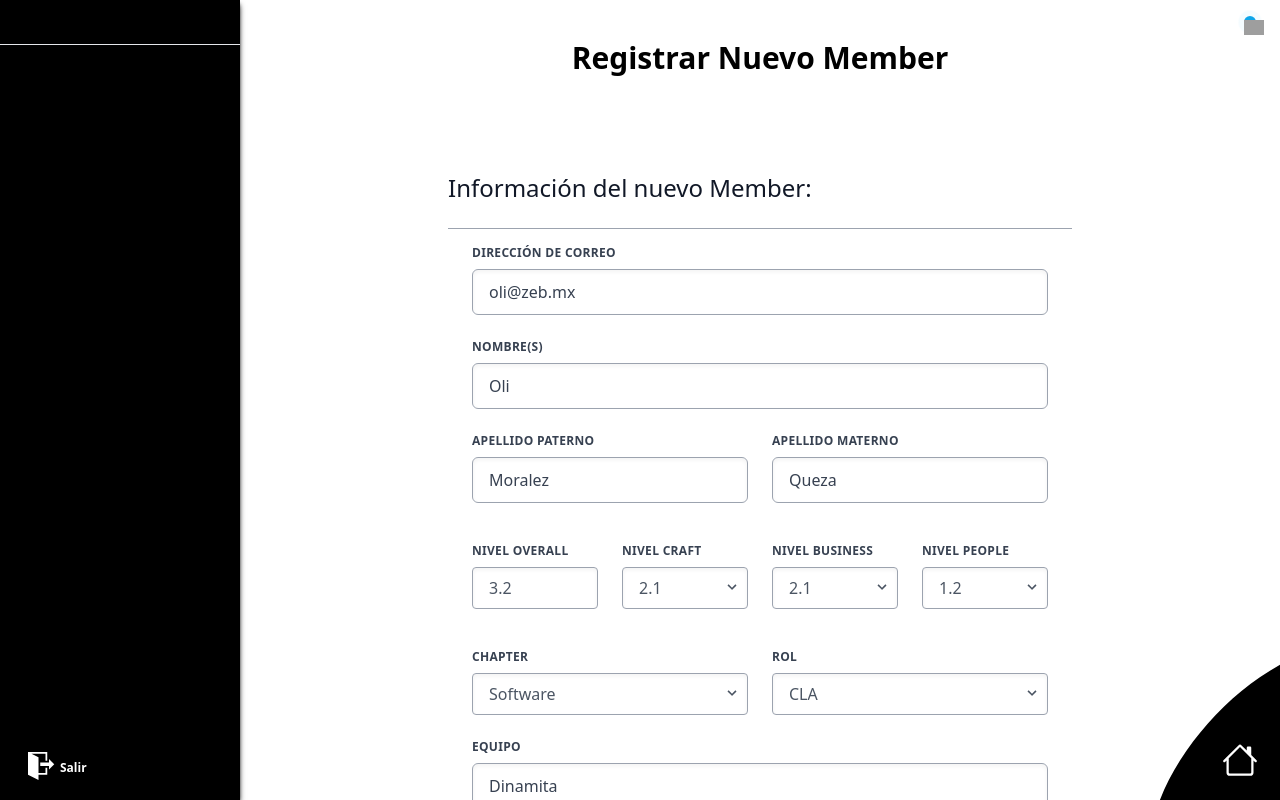
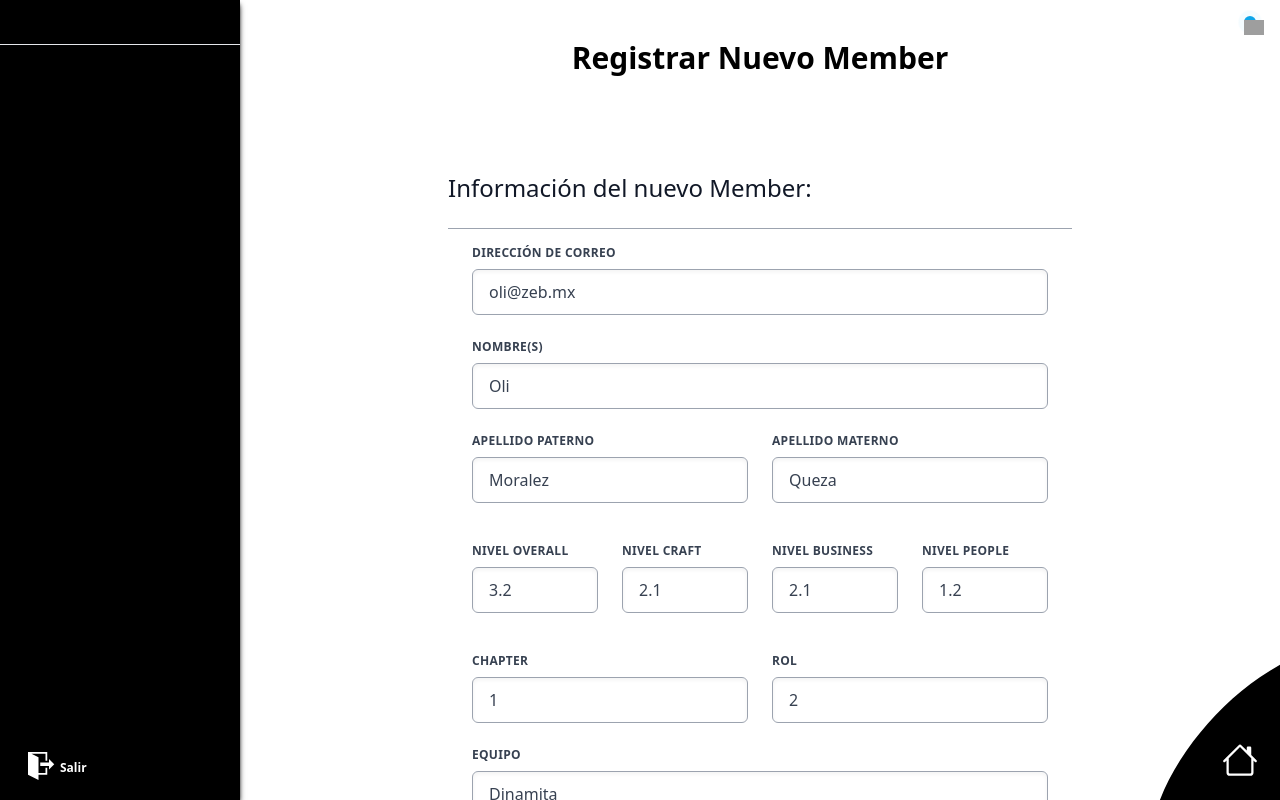
Before and after one commit to Naiztu/Project-Feedback-Zebrands, a Next.js app in the folder Proyecto/client/: page /prueba in a window 1280 px wide. Built offline with nearby package versions, Linux system fonts and the light colour scheme; grey boxes are pictures that could not be loaded.

Commit message:
register-update member profile

```diff
--- a/Proyecto/client/components/Registro.js
+++ b/Proyecto/client/components/Registro.js
@@ -1,9 +1,11 @@
 import React, { useEffect, useState } from "react";
 import swal from "sweetalert";
 import { useUser } from "../context/userContext";
+import { updateMember, createMember } from "../services/empleado";
 
 export default function Registro({ regMember, isSaved }) {
   const [isSave, setIsSave] = useState(isSaved);
+    const [isEdited, setIsEdited] = useState(!isSaved);
   const {
     nombre,
     apellido_paterno,
@@ -33,16 +35,23 @@ export default function Registro({ regMember, isSaved }) {
     setPreMember(newMember);
   };
 
-  const handleSave = () => {
-    if (!isSave) {
-      registerMember();
-      setIsSave(true);
-    } else
-    setIsEdited(false);
+  const handleEdit = () => {
+    setIsEdited(true);
   };
 
+  const handleSave = () => {
+    if (isSave) {
+      //alert("actualiza");
+      updateEmpleado();
+    } else
+    //
+    registerMember();
+    setIsEdited(true);
+  };
+
+
   const options = [
-    { label: "Elije...", value: 0 },
+    { label: "Elige...", value: 0 },
     { label: "1.1", value: 1.1 },
     { label: "1.2", value: 1.2 },
     { label: "1.3", value: 1.3 },
@@ -61,12 +70,12 @@ export default function Registro({ regMember, isSaved }) {
   ];
 
   const optionsChapter = [
-    { label: "Elije...", value: 0 },
+    { label: "Elige...", value: 0 },
     { label: "Software", value: 1 },
   ];
 
   const optionsRol = [
-    { label: "Elije...", value: 0 },
+    { label: "Elige...", value: 0 },
     { label: "CM", value: 3 },
     { label: "CLA", value: 2 },
   ];
@@ -77,8 +86,23 @@ export default function Registro({ regMember, isSaved }) {
       swal("Nuevo member registrado", {
         icon: "success",
       });
+      setPreMember(regMember)
     } catch (error) {
+      console.log(error)
       swal("Hubo un error, member no regustrado", {
+        icon: "warning",
+      });
+    }
+  };
+
+  const updateEmpleado = async () => {
+    try {
+      const data = await updateMember(preMember);
+      swal("Member actualizado", {
+        icon: "success",
+      });
+    } catch (error) {
+      swal("Hubo un error, no se actualizo el member", {
         icon: "warning",
       });
     }
@@ -108,7 +132,7 @@ export default function Registro({ regMember, isSaved }) {
                     >
                       Dirección de Correo
                     </label>
-                    {!isSaved ? (
+                    {isEdited ? (
                       <input
                         className="appearance-none block w-full bg-white text-gray-700 border border-gray-400 shadow-inner rounded-md py-3 px-4 leading-tight focus:outline-none  focus:border-gray-500"
                         onChange={handleChange}
@@ -127,7 +151,7 @@ export default function Registro({ regMember, isSaved }) {
                     <label className="block uppercase tracking-wide text-gray-700 text-xs font-bold mb-2">
                       Nombre(s)
                     </label>
-                    {!isSaved ? (
+                    {isEdited ? (
                       <input
                         className="appearance-none block w-full bg-white text-gray-700 border border-gray-400 shadow-inner rounded-md py-3 px-4 leading-tight focus:outline-none  focus:border-gray-500"
                         onChange={handleChange}
@@ -147,7 +171,7 @@ export default function Registro({ regMember, isSaved }) {
                       <label className="block uppercase tracking-wide text-gray-700 text-xs font-bold mb-2">
                         Apellido Paterno
                       </label>
-                      {!isSaved ? (
+                      {isEdited ? (
                         <input
                           className="appearance-none block w-full bg-white text-gray-700 border border-gray-400 shadow-inner rounded-md py-3 px-4 leading-tight focus:outline-none  focus:border-gray-500"
                           onChange={handleChange}
@@ -166,7 +190,7 @@ export default function Registro({ regMember, isSaved }) {
                       <label className="block uppercase tracking-wide text-gray-700 text-xs font-bold mb-2">
                         Apellido Materno
                       </label>
-                      {!isSaved ? (
+                      {isEdited ? (
                         <input
                           className="appearance-none block w-full bg-white text-gray-700 border border-gray-400 shadow-inner rounded-md py-3 px-4 leading-tight focus:outline-none  focus:border-gray-500"
                           onChange={handleChange}
@@ -188,7 +212,7 @@ export default function Registro({ regMember, isSaved }) {
                         Nivel Overall
                       </label>
                       <div className="flex-shrink w-full inline-block relative">
-                        {!isSaved ? (
+                        {isEdited ? (
                           <div
                             className="block appearance-none text-gray-600 w-full bg-white border border-gray-400 shadow-inner px-4 py-2 pr-8 rounded"
                             value={preMember.nivel_general}
@@ -209,7 +233,7 @@ export default function Registro({ regMember, isSaved }) {
                         Nivel Craft
                       </label>
 
-                      {!isSaved ? (
+                      {isEdited ? (
                         <div className="flex-shrink w-full inline-block relative">
                           <select
                             className="block appearance-none text-gray-600 w-full bg-white border border-gray-400 shadow-inner px-4 py-2 pr-8 rounded"
@@ -245,7 +269,7 @@ export default function Registro({ regMember, isSaved }) {
                         Nivel Business
                       </label>
 
-                      {!isSaved ? (
+                      {isEdited ? (
                         <div className="flex-shrink w-full inline-block relative">
                           <select
                             className="block appearance-none text-gray-600 w-full bg-white border border-gray-400 shadow-inner px-4 py-2 pr-8 rounded"
@@ -280,7 +304,7 @@ export default function Registro({ regMember, isSaved }) {
                       <label className="block uppercase tracking-wide text-gray-700 text-xs font-bold mb-2">
                         Nivel People
                       </label>
-                      {!isSaved ? (
+                      {isEdited ? (
                         <div className="flex-shrink w-full inline-block relative">
                           <select
                             className="block appearance-none text-gray-600 w-full bg-white border border-gray-400 shadow-inner px-4 py-2 pr-8 rounded"
@@ -317,7 +341,7 @@ export default function Registro({ regMember, isSaved }) {
                       <label className="block uppercase tracking-wide text-gray-700 text-xs font-bold mb-2">
                         Chapter
                       </label>
-                      {!isSaved ? (
+                      {isEdited ? (
                         <div className="flex-shrink w-full inline-block relative">
                           <select
                             className="block appearance-none text-gray-600 w-full bg-white border border-gray-400 shadow-inner px-4 py-2 pr-8 rounded"
@@ -351,7 +375,7 @@ export default function Registro({ regMember, isSaved }) {
                       <label className="block uppercase tracking-wide text-gray-700 text-xs font-bold mb-2">
                         Rol
                       </label>
-                      {!isSaved ? (
+                      {isEdited? (
                         <div className="flex-shrink w-full inline-block relative">
                           <select
                             className="block appearance-none text-gray-600 w-full bg-white border border-gray-400 shadow-inner px-4 py-2 pr-8 rounded"
@@ -386,7 +410,7 @@ export default function Registro({ regMember, isSaved }) {
                     <label className="block uppercase tracking-wide text-gray-700 text-xs font-bold mb-2">
                       Equipo
                     </label>
-                    {!isSaved ? (
+                    {isEdited ? (
                       <input
                         className="appearance-none block w-full bg-white text-gray-700 border border-gray-400 shadow-inner rounded-md py-3 px-4 leading-tight focus:outline-none  focus:border-gray-500"
                         onChange={handleChange}
@@ -402,17 +426,14 @@ export default function Registro({ regMember, isSaved }) {
                     )}
                   </div>
                 </div>
-
-                {!isSaved && (
                   <div className="flex justify-end">
                     <button
-                      className="appearance-none bg-gray-200 text-gray-900 px-2 py-1 shadow-sm border border-gray-400 rounded-md mr-3"
-                      onClick={handleSave}
+                      className="btn"
+                      onClick={isEdited ? handleSave : handleEdit }
                     >
-                      Terminar con el Registro
+                      {isEdited ?  "Terminar Registro" :   "Actualiza Datos"}
                     </button>
                   </div>
-                )}
               </div>
             </div>
           </div>
@@ -436,5 +457,5 @@ Registro.defaultProps = {
     id_chapter: 1,
     id_rol: 0,
   },
-  isSaved: true,
+  isSaved: false,
 };
--- a/Proyecto/client/pages/prueba.js
+++ b/Proyecto/client/pages/prueba.js
@@ -17,7 +17,7 @@ export default function Prueba() {
     correo_electronico: "oli@zeb.mx",
     equipo:"Dinamita",
     id_chapter:1,
-    id_rol:2}} isSaved={false}/>
+    id_rol:2}} isSaved={true}/>
     </Layout>
   );
 }
--- a/Proyecto/client/services/empleado.js
+++ b/Proyecto/client/services/empleado.js
@@ -97,3 +97,13 @@ export async function createMember(body) {
     throw { error };
   }
 }
+
+
+export async function updateMember(body) {
+  try {
+    const data_up = await api.put("/empleado/update", body);
+    return data_up;
+  } catch (error) {
+    throw { error };
+  }
+}
```
